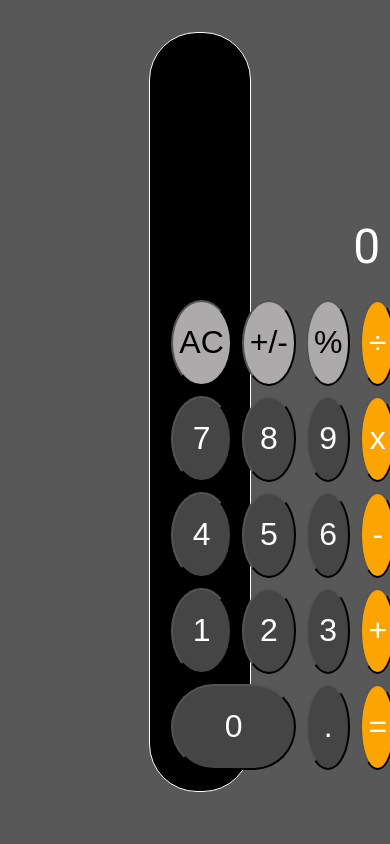
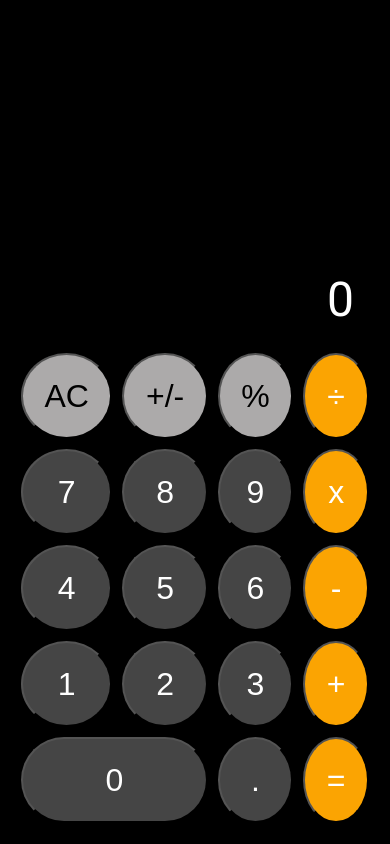
Before and after one commit to mdtagg/React_JS_Calculator, a React (Vite) app: page / in a window 390 px wide. Built offline with nearby package versions, Linux system fonts and the light colour scheme.

Commit message:
media queries for iphone and iphone landscape added

```diff
--- a/src/App.css
+++ b/src/App.css
@@ -9,18 +9,46 @@ body {
   justify-content: center;
 }
 
+@media only screen and (max-width:600px) {
+  .calculator-container {
+    height:100vh;
+    width:100vw;
+    margin:0;
+    grid-template-rows:minmax(2rem,auto) repeat(5,6rem);
+  }
+}
+
+@media only screen and (orientation:landscape) and (max-width:600px) {
+  .calculator-container {
+    height:100vh;
+    width:100vw;
+    grid-template-rows: minmax(1.5rem,auto) repeat(5,3.5rem);
+    margin:0;
+  }
+}
+
+@media only screen and (min-width:700px) {
+  .calculator-container {
+    height:90vh;
+    width:26vw;
+    margin-top:2rem;
+    margin-left:10px;
+    border:1px solid white;
+    border-radius:3rem;
+    grid-template-rows:minmax(2rem,auto) repeat(5,6rem);
+  }
+}
+
 .calculator-container {
-  height:90vh;
-  width:26vw;
   display:grid;
   grid-template-columns: repeat(4,auto);
-  grid-template-rows:minmax(2rem,auto) repeat(5,6rem);
+  /* grid-template-rows:minmax(2rem,auto) repeat(5,6rem); */
   background-color:black;
-  margin-top:2rem;
-  margin-left:10px;
+  /* margin-top:2rem;
+  margin-left:10px; */
   padding:1rem;
-  border:1px solid white;
-  border-radius:3rem;
+  /* border:1px solid white;
+  border-radius:3rem; */
 }
 
 .calculator-container > button {
```
Also changed, not shown: 3 other files (tests, documents, lock files or other folders).
